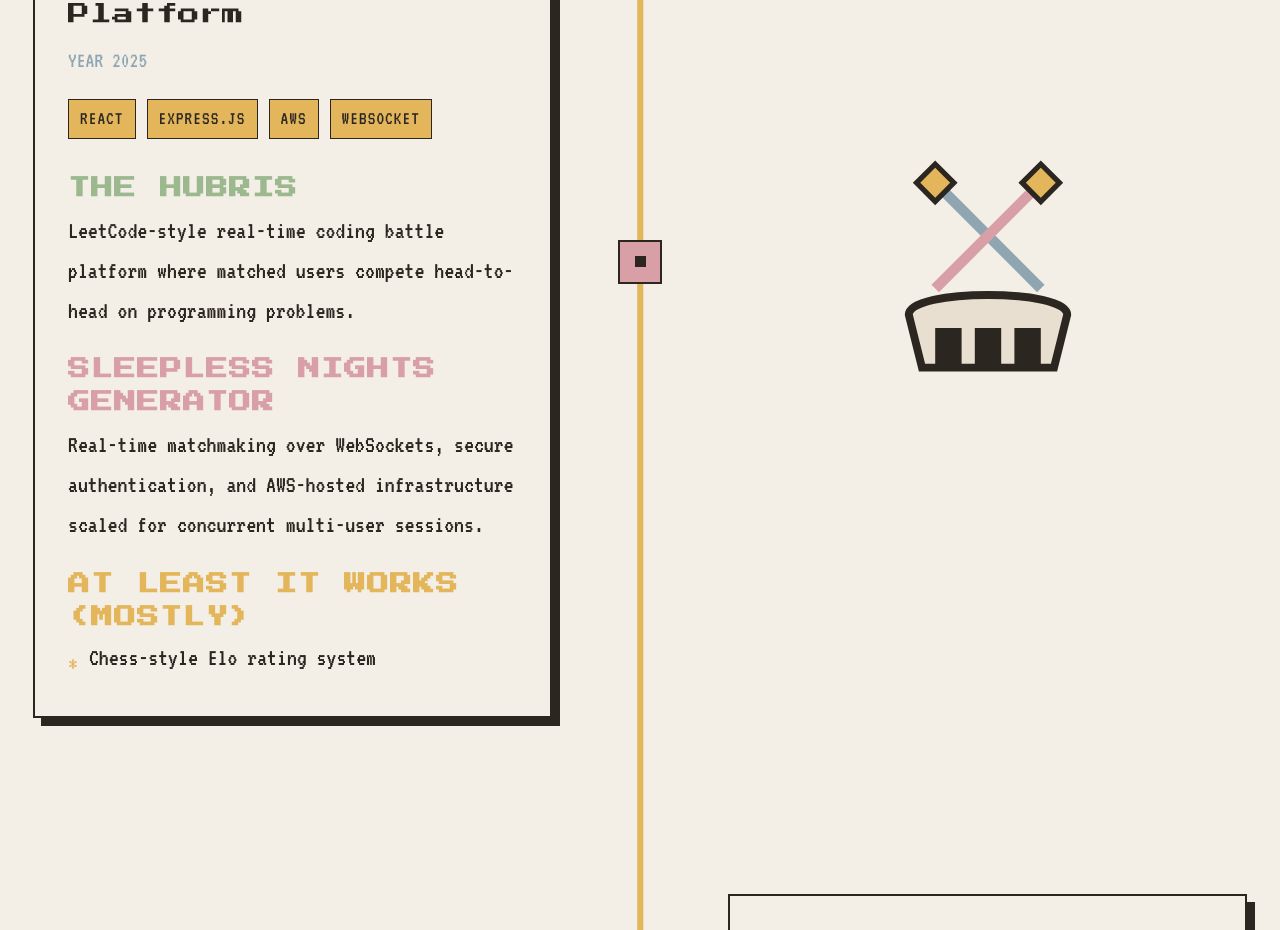
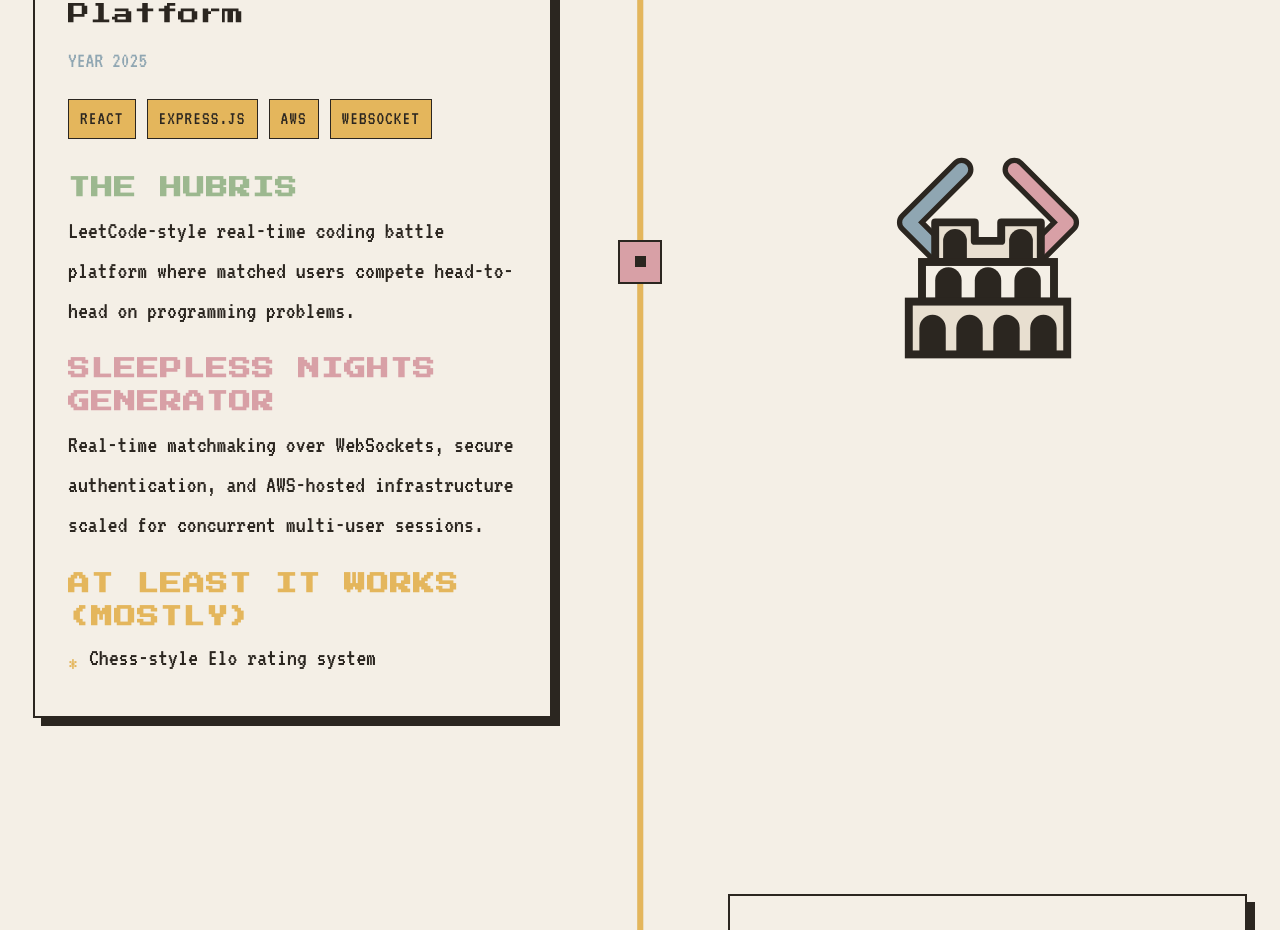
Before and after one commit to Abrar0604/abrar, a React (Vite) app: page / in a window 1280 px wide. Shown: the part 4240-5170 px from the top of the page. Built offline with nearby package versions, Linux system fonts and the light colour scheme.

Commit message:
redesign coding coliseum icon

```diff
--- a/src/components/ProjectIcons.tsx
+++ b/src/components/ProjectIcons.tsx
@@ -28,18 +28,37 @@ export const ProjectIcons: Record<string, React.FC> = {
     </svg>
   ),
   'coding-coliseum': () => (
-    // Crossed swords / Coliseum
+    // Coding Coliseum: Brackets facing off behind a Roman Coliseum
     <svg viewBox="0 0 100 100" className="w-full h-full" fill="none">
-      {/* Coliseum base */}
-      <path d="M20 70 C20 60 80 60 80 70 L75 90 L25 90 Z" fill="#E8DFD0" stroke="#2B2620" strokeWidth="3" />
-      <rect x="30" y="75" width="10" height="15" fill="#2B2620" />
-      <rect x="45" y="75" width="10" height="15" fill="#2B2620" />
-      <rect x="60" y="75" width="10" height="15" fill="#2B2620" />
-      {/* Swords */}
-      <line x1="30" y1="20" x2="70" y2="60" stroke="#8FA6B2" strokeWidth="4" />
-      <line x1="70" y1="20" x2="30" y2="60" stroke="#D8A0A6" strokeWidth="4" />
-      <rect x="25" y="15" width="10" height="10" fill="#E4B65C" stroke="#2B2620" strokeWidth="2" transform="rotate(45 30 20)" />
-      <rect x="65" y="15" width="10" height="10" fill="#E4B65C" stroke="#2B2620" strokeWidth="2" transform="rotate(-45 70 20)" />
+      {/* Background Brackets < > */}
+      {/* Left Bracket < */}
+      <path d="M 40 15 L 20 35 L 40 55" fill="none" stroke="#2B2620" strokeWidth="9" strokeLinecap="round" strokeLinejoin="round" />
+      <path d="M 40 15 L 20 35 L 40 55" fill="none" stroke="#8FA6B2" strokeWidth="5" strokeLinecap="round" strokeLinejoin="round" />
+
+      {/* Right Bracket > */}
+      <path d="M 60 15 L 80 35 L 60 55" fill="none" stroke="#2B2620" strokeWidth="9" strokeLinecap="round" strokeLinejoin="round" />
+      <path d="M 60 15 L 80 35 L 60 55" fill="none" stroke="#D8A0A6" strokeWidth="5" strokeLinecap="round" strokeLinejoin="round" />
+
+      {/* Coliseum Top Tier (Broken) */}
+      <path d="M 30 50 L 30 35 L 45 35 L 45 42 L 55 42 L 55 35 L 70 35 L 70 50 Z" fill="#E8DFD0" stroke="#2B2620" strokeWidth="3" strokeLinejoin="round" />
+      {/* Top Arches */}
+      <path d="M 33 50 L 33 42 A 4.5 4.5 0 0 1 42 42 L 42 50 Z" fill="#2B2620" />
+      <path d="M 58 50 L 58 42 A 4.5 4.5 0 0 1 67 42 L 67 50 Z" fill="#2B2620" />
+
+      {/* Coliseum Middle Tier */}
+      <rect x="25" y="50" width="50" height="15" fill="#F4EFE6" stroke="#2B2620" strokeWidth="3" />
+      {/* Middle Arches */}
+      <path d="M 30 65 L 30 57 A 5 5 0 0 1 40 57 L 40 65 Z" fill="#2B2620" />
+      <path d="M 45 65 L 45 57 A 5 5 0 0 1 55 57 L 55 65 Z" fill="#2B2620" />
+      <path d="M 60 65 L 60 57 A 5 5 0 0 1 70 57 L 70 65 Z" fill="#2B2620" />
+
+      {/* Coliseum Bottom Tier */}
+      <rect x="20" y="65" width="60" height="20" fill="#E8DFD0" stroke="#2B2620" strokeWidth="3" />
+      {/* Bottom Arches */}
+      <path d="M 24 85 L 24 75 A 5 5 0 0 1 34 75 L 34 85 Z" fill="#2B2620" />
+      <path d="M 38 85 L 38 75 A 5 5 0 0 1 48 75 L 48 85 Z" fill="#2B2620" />
+      <path d="M 52 85 L 52 75 A 5 5 0 0 1 62 75 L 62 85 Z" fill="#2B2620" />
+      <path d="M 66 85 L 66 75 A 5 5 0 0 1 76 75 L 76 85 Z" fill="#2B2620" />
     </svg>
   ),
   'stellar-classification': () => (
```
